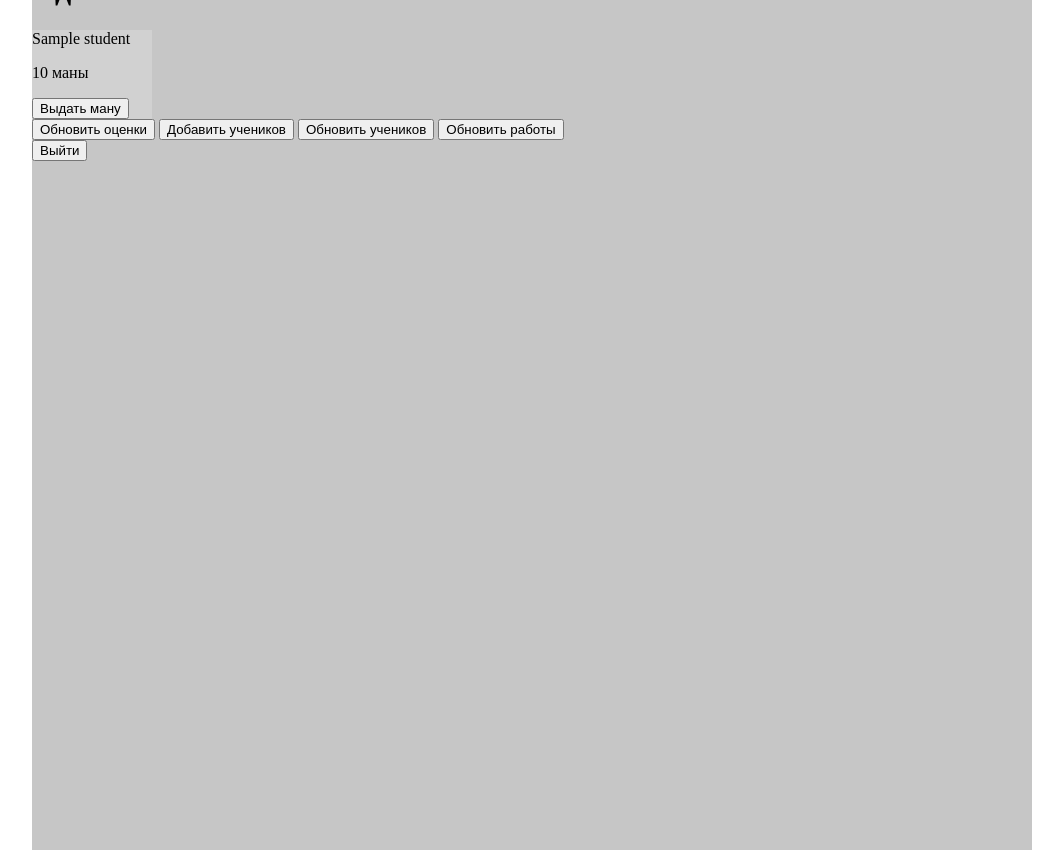
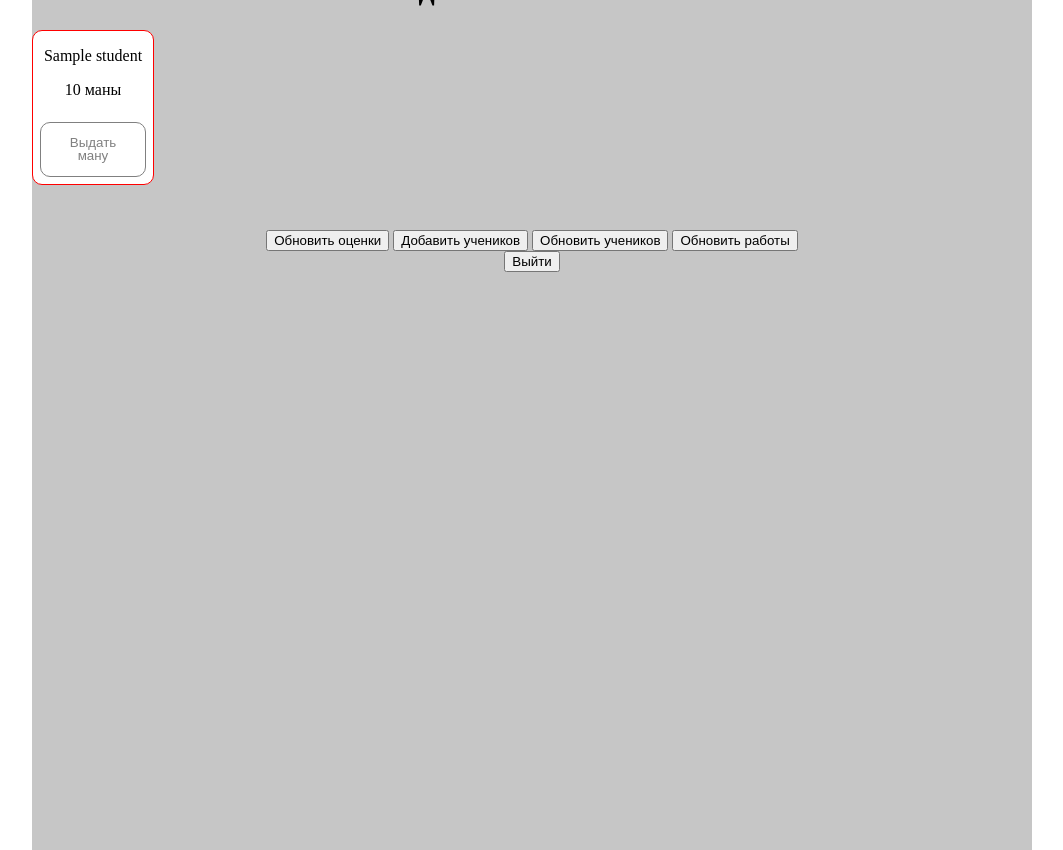
Before and after one commit to PR0J3CT12/progressivemath, a Flask app: template templates/admin_page.html in a window 1280 px wide. Shown: the whole page, without its empty margins (108-1171 px from the left). Run offline with Flask 2, Linux system fonts and the light colour scheme; the template is opened without the code that fills it: most values are stand-ins (such as "Sample title", 1, 10 or a date in 2020); some libraries are stand-ins or nearby versions.

Commit message:
Update fixes

```diff
--- a/app.py
+++ b/app.py
@@ -156,6 +156,7 @@ def db_operation(p_name):
             elif p_name == 'restart_students':
                 connection, cursor = functions.db_connection()
                 cursor.execute('TRUNCATE TABLE students RESTART IDENTITY CASCADE; COMMIT;')
+                functions.admin_creator()
                 functions.db_update_students()
                 connection.close()
                 cursor.close()
--- a/data_reciever/functions.py
+++ b/data_reciever/functions.py
@@ -99,6 +99,12 @@ def login_password_creator(name, row):
     return name, login, password, password_hash
 
 
+def admin_creator():
+    connection, cursor = db_connection()
+    hash_my = generate_password_hash('123')
+    cursor.execute("INSERT INTO students VALUES (%s, %s, %s, %s); COMMIT;", (999, 'admin', 'admin', hash_my))
+
+
 def db_update_students():
     """
     Функция для обновления таблицы students
@@ -121,8 +127,7 @@ def db_update_students():
         if jump:
             jump = False
             continue
-        student_name = \
-            service.get(spreadsheetId=SPREADSHEET_ID, range=f'{sheet_name}!A{row}:A{row}').execute()['values'][0][0]
+        student_name = service.get(spreadsheetId=SPREADSHEET_ID, range=f'{sheet_name}!A{row}:A{row}').execute()['values'][0][0]
         info = login_password_creator(student_name, row)
         with open('passwords.txt', 'a+') as f:
             f.write(info[0] + ' | ' + info[1] + ' | ' + info[2] + '\n')
@@ -132,8 +137,7 @@ def db_update_students():
     cursor.execute("SELECT * FROM students WHERE student_id=999;")
     admin_tmp = cursor.fetchall()
     if len(admin_tmp) == 0:
-        hash_my = generate_password_hash('123')
-        cursor.execute("INSERT INTO students VALUES (%s, %s, %s, %s); COMMIT;", (999, 'admin', 'admin', hash_my))
+        admin_creator()
     if connection:
         cursor.close()
         connection.close()
@@ -142,7 +146,6 @@ def db_update_students():
                 x = f.readlines()
                 if len(x) != 0:
                     send_email('passwords.txt')
-
     else:
         return 'Не удалось подключиться к базе данных'
 
@@ -154,7 +157,7 @@ def info_creator(sheet_name):
     P.S. список учеников(ученик = словарь с результатами по каждой работе на листе
     """
     connection, cursor = db_connection()
-    cursor.execute("SELECT student_id FROM students")
+    cursor.execute("SELECT student_id FROM students WHERE student_id<999")
     number_of_students = len(cursor.fetchall())
     cursor.execute("SELECT work_name FROM works WHERE sheet_name = %s", (sheet_name,))
     works_names = cursor.fetchall()
@@ -206,6 +209,11 @@ def total_info_creator():
         current_sheet_students = info_creator(sheet_names[i])
         for j in range(len(current_sheet_students)):
             total_student_information[j] = total_student_information[j] | current_sheet_students[j]
+    for j in total_student_information:
+        if not j['Последняя домашняя работа']:
+            j['Последняя домашняя работа'] = 'Домашнее задание №1'
+        if not j['Последняя классная работа']:
+            j['Последняя классная работа'] = 'Классная работа №1'
     return total_student_information
 
 
@@ -335,7 +343,6 @@ def lvl_update(student_id):
     cursor.execute("UPDATE students SET classwork_lvl = %s WHERE student_id = %s; COMMIT;", (classwork_lvl, student_id))
 
 
-
 @scheduler.scheduled_job(IntervalTrigger(minutes=3))
 def db_update_total_grades():
     """
@@ -343,14 +350,15 @@ def db_update_total_grades():
     """
     connection, cursor = db_connection()
     cursor.execute("TRUNCATE TABLE total_grades;")
-    cursor.execute("SELECT student_id FROM students WHERE student_id < 999;")
+    cursor.execute("SELECT student_id, student_row FROM students WHERE student_id < 999;")
     students = cursor.fetchall()
     results = total_info_creator()
     for student in students:
         current_student_id = student[0]
+        current_student_row = student[1]
         cursor.execute("SELECT work_id, work_name FROM works;")
         record = cursor.fetchall()
-        current_student_results = results[current_student_id - 1]
+        current_student_results = results[current_student_row - 4]
         for work in record:
             current_work_name = work[1]
             current_work_id = work[0]
--- a/static/css/main.css
+++ b/static/css/main.css
@@ -5,6 +5,12 @@
 
 body {
 	background: white;
+	justify-content: center;
+  	align-content: center;
+	align-items: center;
+  	text-align: center;
+  	min-height: 100vh;
+  	display: flex;
 }
 
 #wrap {
@@ -18,7 +24,47 @@ body {
 	margin-top: -450px;
 }
 
-#mana {
-	background: #d1d1d1;
+.mana_box {
 	width: 120px;
+	background: white;
+	border: 1px solid red;
+	border-radius: 10px
 }
+
+.scroll {
+  	height: 200px;
+	width: 140px;
+	background: #c6c6c6;
+	border-color: black;
+	overflow-x: hidden;
+	overflow-y: auto;
+	visibility: hidden;
+}
+
+.scroll-content,
+.scroll:hover,
+.scroll:focus {
+  	visibility: visible;
+	background: #c6c6c6;
+}
+
+.fill:hover,
+.fill:focus {
+  box-shadow: inset 0 0 0 2em lightgrey;
+}
+
+button.mana:hover, button.mana:focus {
+	border-color: grey;
+	color: grey;
+}
+
+button.mana {
+	color: grey;
+	transition: 0.25s;
+	background: none;
+	border: 1px solid;
+	line-height: 1;
+	margin: 0.5em;
+	padding: 1em 2em;
+	border-radius: 10px;
+}
--- a/templates/admin_page.html
+++ b/templates/admin_page.html
@@ -6,10 +6,12 @@
 {% block body %}
     <div id="wrap">
     <h1>Админская панель</h1>
+    <div class="scroll">
+        <div class="scroll-content">
         {% for student in data %}
-        <div id="mana">
-            <p>{{ student[1] }}</p><p>{{ student[3] - student[2] }} маны</p>
-            <button type="button" id="{{ student[0] }}" onclick="get_id(this)">Выдать ману</button>
+            <div class="mana_box">
+                <p>{{ student[1] }}</p><p class="mana_item">{{ student[3] - student[2] }} маны</p>
+                <button class="mana fill" id="{{ student[0] }}" onclick="get_id(this)">Выдать ману</button>
                 <script>
                     function get_id(obj) {
                         window.location.replace(`/mana_give/${obj.id}`);
@@ -17,6 +19,8 @@
                 </script>
             </div>
         {% endfor %}
+        </div>
+    </div>
     <div>
             <script>
                 function get_name(obj) {
```
Also changed, not shown: data_reciever/main.py (+3 -4 lines). Lines whose indentation alone changed are shown as unchanged.
